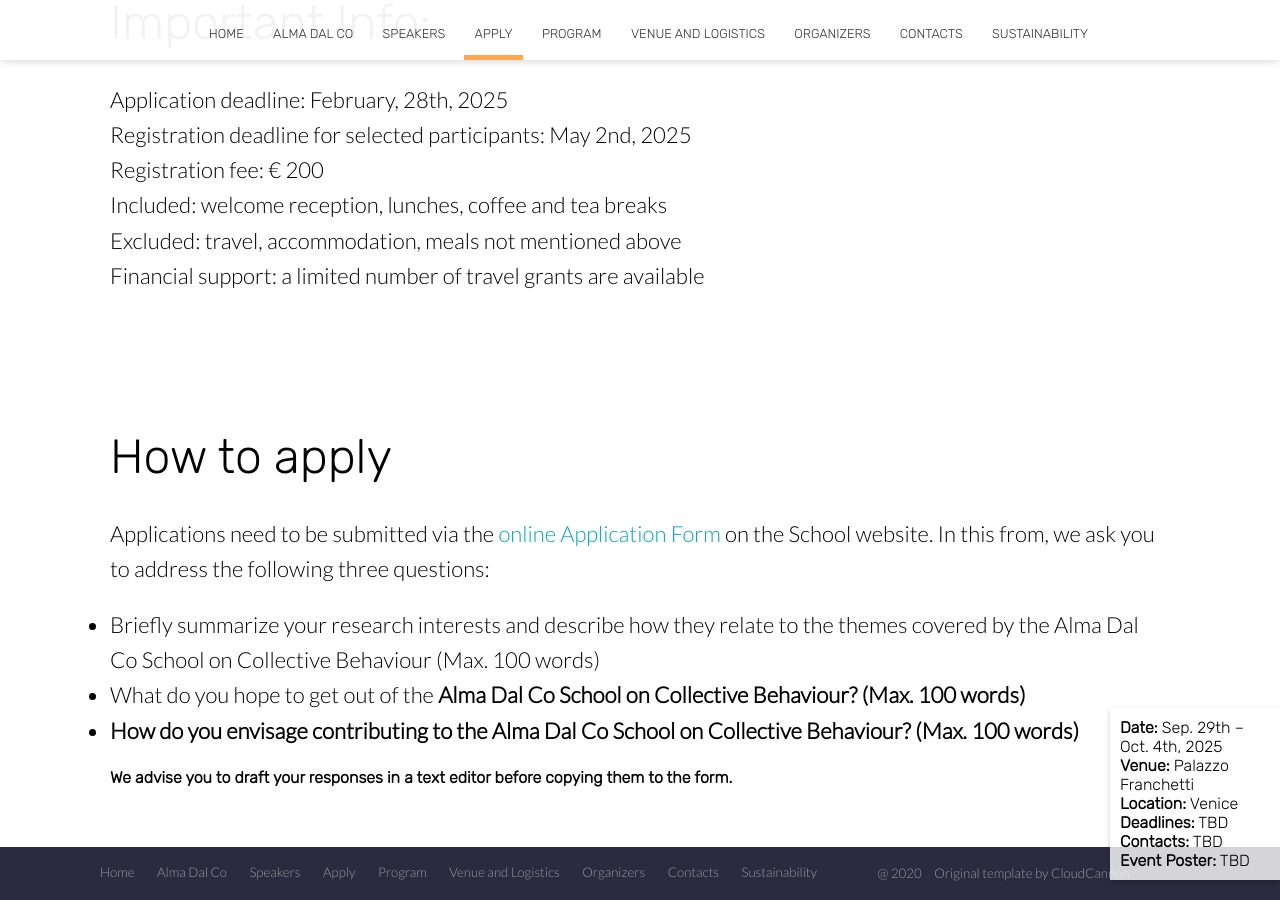
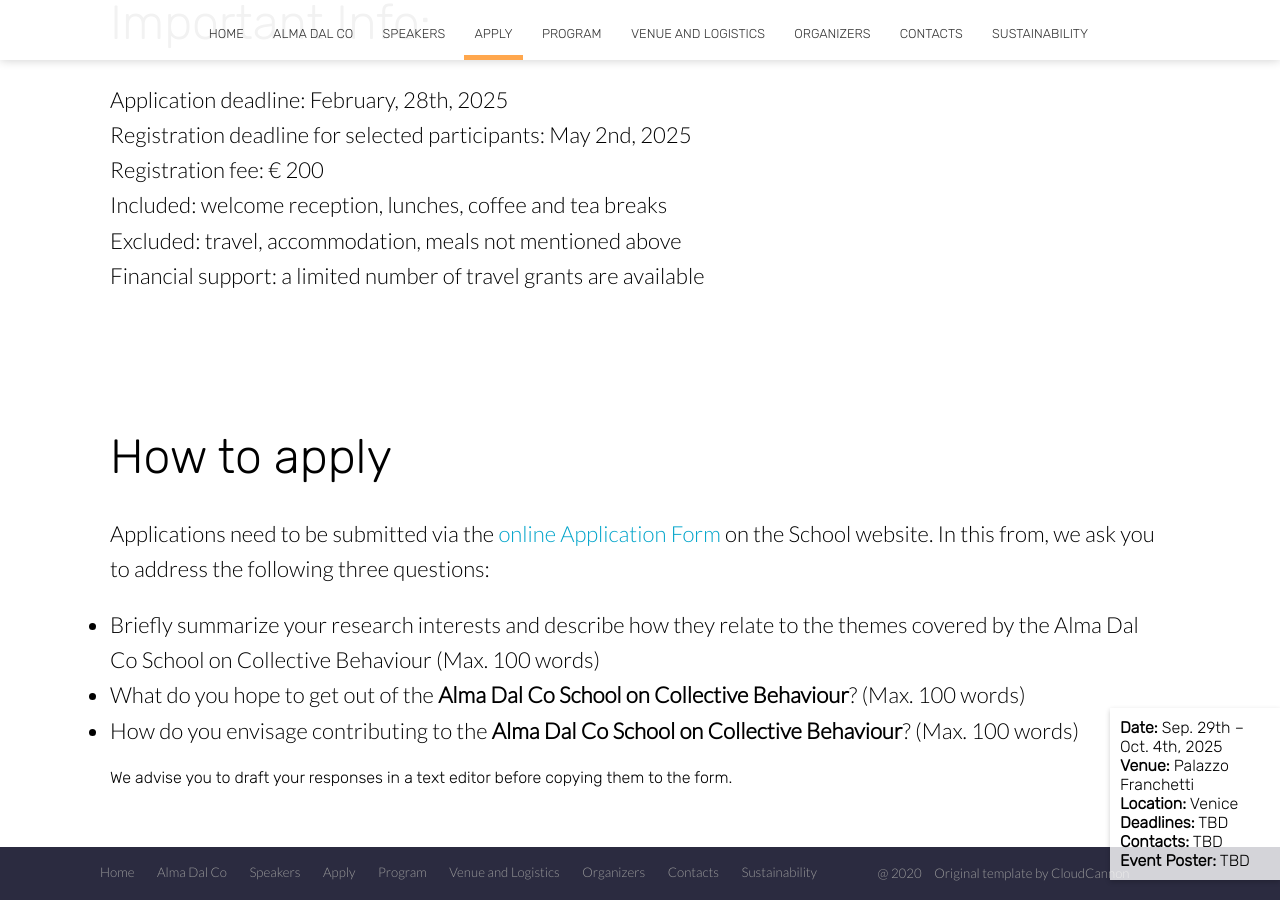
Before and after one commit to almadalcoschool/almadalcoschool.github.io, a Jekyll site: the page built from apply.html, in a window 1280 px wide and 900 px high, scrolled down 1095 px. Built offline with Jekyll 4.4.1, drawn with Linux system fonts in a browser that asks for light colours; nearby versions of some CDN libraries.

Commit message:
apply - final text

```diff
--- a/apply.html
+++ b/apply.html
@@ -164,7 +164,7 @@ image: /images/home/paper_natEcoEvol2020.jpg
 				</p>
 				<p>
 					<strong>Participants are expected to participate for the whole duration of the school and to present
-						their work in a poster or short talk.<strong>
+						their work in a poster or short talk.</strong>
 				</p>
 			</div>
 		</div>
@@ -196,14 +196,15 @@ image: /images/home/paper_natEcoEvol2020.jpg
 					on the School website. In this from, we ask you to address the following three
 					questions:
 				</p>
+				<p>
 					<ul>
 						<li> Briefly summarize your research interests and describe how they relate to
 							the themes covered by the Alma Dal Co School on Collective Behaviour (Max.
 							100 words)</li>
 						<li> What do you hope to get out of the <strong>Alma Dal Co School on Collective
-						Behaviour<strong>? (Max. 100 words) </li>
+							Behaviour</strong>? (Max. 100 words) </li>
 						<li> How do you envisage contributing to the <strong>Alma Dal Co School on
-						Collective Behaviour<strong>? (Max. 100 words) </li>
+							Collective Behaviour</strong>? (Max. 100 words) </li>
 					</ul>
 					We advise you to draft your responses in a text editor before copying them to the
 					form.
```
Lines whose indentation alone changed are shown as unchanged.
